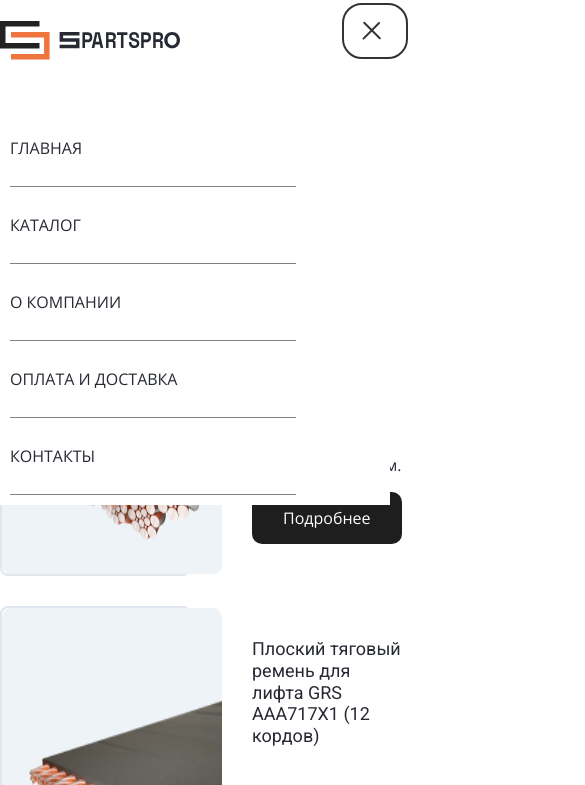
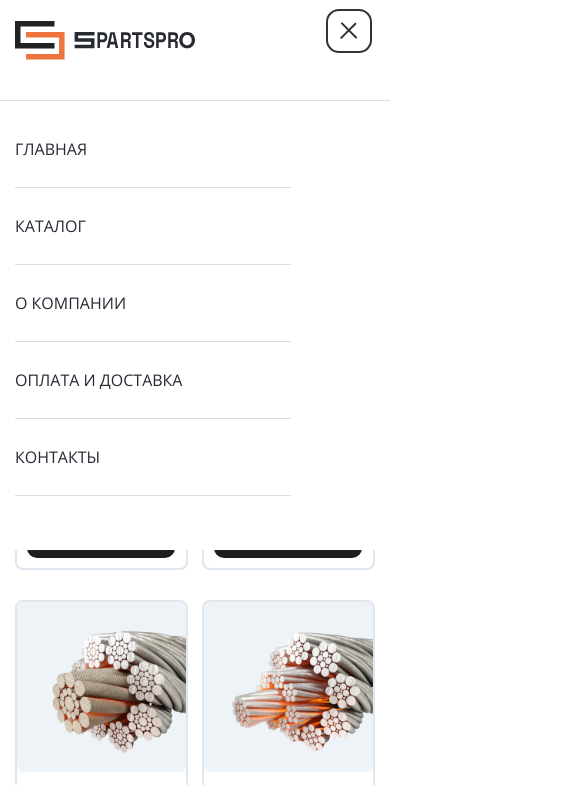
Before and after one commit to AnastasiiaKorch/spartspro, a website: page index.html in a window 390 px wide. Both pictures are taken after a click on the button 375 px from the left and 31 px from the top of the page. Shown: the top 785 px of the page, 585 px wide, since content can reach past the window. Drawn offline with Linux system fonts and the light colour scheme.

Commit message:
add tablet+mobile

```diff
--- a/index.html
+++ b/index.html
@@ -6,7 +6,7 @@
           content="width=device-width, user-scalable=no, initial-scale=1.0, maximum-scale=1.0, minimum-scale=1.0">
     <meta http-equiv="X-UA-Compatible" content="ie=edge">
     <title>Spartspro</title>
-    <link rel="stylesheet" href="css/styles.css">
+    <link rel="stylesheet" href="styles/styles.css">
 </head>
 <body>
     <div class="wrapper">
@@ -54,8 +54,8 @@
                                     <img src="img/available.svg" alt="в наличии">
                                     <p class="recommended-equipment__item-availability">В наличии 50 м.</p>
                                 </div>
-                                <button class="recommended-equipment__item-button">Подробнее</button>
-                            </div>
+                                <button class="recommended-equipment__item-button more-btn">Подробнее</button>
+                                </div>
                         </a>
                     </li>
                     <li class="recommended-equipment__item">
@@ -69,8 +69,8 @@
                                     <img src="img/order.svg" alt="под заказ">
                                     <p class="recommended-equipment__item-availability">Под заказ</p>
                                 </div>
-                                <button class="recommended-equipment__item-button">Подробнее</button>
-                            </div>
+                                <button class="recommended-equipment__item-button more-btn">Подробнее</button>
+                                </div>
                         </a>
                     </li>
                     <li class="recommended-equipment__item">
@@ -82,7 +82,7 @@
                                     <img src="img/available.svg" alt="в наличии">
                                     <p class="recommended-equipment__item-availability">В наличии 50 м.</p>
                                 </div>
-                                <button class="recommended-equipment__item-button">Подробнее</button>
+                                <button class="recommended-equipment__item-button more-btn">Подробнее</button>
                             </div>
                         </a>
                     </li>
@@ -95,7 +95,7 @@
                                     <img src="img/available.svg" alt="в наличии">
                                     <p class="recommended-equipment__item-availability">В наличии 50 м.</p>
                                 </div>
-                                <button class="recommended-equipment__item-button">Подробнее</button>
+                                <button class="recommended-equipment__item-button more-btn">Подробнее</button>
                             </div>
                         </a>
                     </li>
@@ -108,7 +108,7 @@
                                     <img src="img/available.svg" alt="в наличии">
                                     <p class="recommended-equipment__item-availability">В наличии 50 м.</p>
                                 </div>
-                                <button class="recommended-equipment__item-button">Подробнее</button>
+                                <button class="recommended-equipment__item-button more-btn">Подробнее</button>
                             </div>
                         </a>
                     </li>
@@ -121,11 +121,10 @@
                                     <img src="img/available.svg" alt="в наличии">
                                     <p class="recommended-equipment__item-availability">В наличии 50 м.</p>
                                 </div>
-                                <button class="recommended-equipment__item-button">Подробнее</button>
+                                <button class="recommended-equipment__item-button more-btn">Подробнее</button>
                             </div>
                         </a>
                     </li>
-
                 </ul>
                 <div class="recommended-equipment__buttons">
                 <a href="/" class="recommended-equipment__link recommended-equipment__item-button">Перейти в каталог
--- a/js/index.js
+++ b/js/index.js
@@ -1,7 +1,9 @@
 const burger = document.querySelector('.header__burger');
 const nav = document.querySelector('.header__nav');
+const body = document.body;
 
 burger.addEventListener('click', () => {
     nav.classList.toggle('is-open');
-    burger.classList.toggle('is-active'); // Добавляем класс is-active бургеру
+    burger.classList.toggle('is-active');
+    body.classList.toggle('no-scroll');
 });
--- a/css/styles.css
+++ b/styles/styles.css
@@ -1,27 +1,31 @@
-*{
+* {
     margin: 0;
     padding: 0;
     box-sizing: border-box;
 }
 
-@font-face{
+@font-face {
     font-family: 'OpenSans';
     src: url('../fonts/OpenSans.ttf');
 }
+
 :root {
     --secondary-color: #272A33;
     --font-size-base: 16px;
     --border-radius: 5px;
     --hover-color: #EE753E;
+    --border-color: #D5DFE9;
 }
 
-@font-face{
+@font-face {
     font-family: 'Roboto';
     src: url('../fonts/Roboto.ttf');
 }
+
 body {
     color: var(--secondary-color);
 }
+
 a {  text-decoration: none;
     color: var(--secondary-color);
 }
@@ -29,12 +33,15 @@ a {  text-decoration: none;
 li {
     list-style: none;
 }
-
 .wrapper {
     max-width: 1440px;
-    margin: 21px auto;
+    margin: 21px auto 50px auto;
 }
 
+.no-scroll {
+    overflow: hidden;
+    height: 100vh;
+}
 .header__container {
     display: flex;
     justify-content: space-between;
@@ -43,22 +50,23 @@ li {
 .header__burger {
     display: none;
     position: relative;
-    width: 30px;
+    width: 22px;
     height: 20px;
     cursor: pointer;
     background: none;
     padding: 0;
     border: none;
     outline: 2px solid #333;
-    outline-offset: 16px;
-    border-radius: 2px;
+    outline-offset: 10px;
+    border-radius: 1px;
+    margin-right: 15px;
 }
 
 .header__burger span {
     display: block;
     position: absolute;
     height: 2px;
-    width: 80%;
+    width: 100%;
     background: #333;
     border-radius: 2px;
     transition: transform 0.3s ease, opacity 0.3s ease;
@@ -103,43 +111,9 @@ li {
     line-height: 150%;
     margin-right: 84px;
 }
+
 .nav__item:hover {
     color: var(--hover-color);
-}
-
-@media (max-width: 1160px) {
-    .header__nav {
-        display: none;
-        position: absolute;
-        top: 100px;
-        left: 0;
-        width: 100%;
-        padding: 10px;
-        z-index: 10;
-        background-color: white;
-    }
-
-    .header__burger {
-        display: block;
-
-
-    }
-
-    .header__nav.is-open {
-        display: block;
-    }
-    .nav{
-        flex-direction: column;
-    }
-    .nav__item {
-        padding-top: 26px;
-        padding-bottom: 26px;
-        border-bottom: 1px solid grey;
-    }
-
-    .recommended-equipment__list {
-        flex-direction: column;
-    }
 }
 
 .recommended-equipment {
@@ -167,6 +141,7 @@ li {
 
     color: inherit;
 }
+
 .recommended-equipment__item-title {
     font-family: Roboto, sans-serif;
     font-size: 18px;
@@ -183,7 +158,7 @@ li {
     margin-left: 10px;
 }
 
-.recommended-equipment__title{
+.recommended-equipment__title {
     font-family: Roboto, sans-serif;
     text-transform: uppercase;
     font-size: 36px;
@@ -209,12 +184,18 @@ li {
 
 .recommended-equipment__item-content {
     padding: 30px;
+    position: relative;
+}
+
+.recommended-equipment__item-image {
+    width: 220px;
 }
 
 .recommended-equipment__link {
     margin-right: auto;
     margin-left: auto;
 }
+
 .recommended-equipment__buttons {
     text-align: center;
     margin-top: 30px;
@@ -222,6 +203,11 @@ li {
 
 .about-us {
     margin-top: 20px;
+}
+
+.more-btn {
+    position: absolute;
+    bottom: 20px;
 }
 
 .about-us__container {
@@ -240,7 +226,6 @@ li {
 .about-us__images-item {
     grid-row-start: 1;
     grid-column-start: 1;
-
     grid-row-end: 2;
     grid-column-end: 3;
 }
@@ -248,7 +233,6 @@ li {
 .about-us__images-item1 {
     grid-row-start: 2;
     grid-column-start: 1;
-
     grid-row-end: 3;
     grid-column-end: 2;
 }
@@ -288,3 +272,189 @@ li {
 .about-us__item-image {
     width: 24px;
 }
+
+@media(max-width: 1440px){
+    .wrapper {
+        max-width: 1160px;
+    }
+
+    .about-us__images {
+        grid-template-rows: 1fr 1fr 1fr;
+    }
+
+    .recommended-equipment__item-description {
+        margin-top: 17px;
+    }
+}
+
+@media (max-width: 1160px) {
+    .header__nav {
+        display: none;
+        position: absolute;
+        top: 100px;
+        left: 0;
+        width: 100%;
+        padding: 10px;
+        z-index: 10;
+        background-color: white;
+    }
+
+    .header__burger {
+        display: block;
+    }
+
+    .header__nav.is-open {
+        display: block;
+        height: 450px;
+        border-top: 1px solid var(--border-color);
+    }
+
+    .nav {
+        flex-direction: column;
+        max-width: 768px;
+        margin: 0 auto;
+    }
+
+    .nav__item {
+        padding-top: 26px;
+        padding-bottom: 26px;
+        border-bottom: 1px solid var(--border-color);
+    }
+
+    .recommended-equipment__list {
+        flex-direction: column;
+    }
+
+    .wrapper {
+        max-width: 768px;
+    }
+
+    .recommended-equipment__item {
+        width: unset;
+        height: 220px;
+    }
+
+    .recommended-equipment {
+        margin-top: 74px;
+    }
+
+    .recommended-equipment__title {
+        font-size: 30px;
+    }
+
+    .recommended-equipment__item-button {
+        font-size: 18px;
+        padding: 8px 30px 12px 30px;
+    }
+
+    .recommended-equipment__item-content {
+        padding-right: 200px;
+    }
+
+    .about-us__container {
+        flex-direction: column;
+    }
+
+    .about-us {
+        margin-top: 58px;
+    }
+
+    .about-us__images {
+        margin-right: unset;
+        grid-template-rows: 1fr;
+    }
+
+    .about-us__images-item {
+        width: 100%;
+    }
+
+    .about-us__images-item2 {
+        width: 100%;
+    }
+
+    .about-us__images-item1 {
+        width: 100%;
+    }
+
+    .about-us__text {
+        margin-top: 36px;
+    }
+
+}
+
+@media (max-width: 768px) {
+    .wrapper {
+        max-width: 576px;
+    }
+
+    .recommended-equipment__title {
+        font-size: 20px;
+    }
+
+    .recommended-equipment__item {
+        width: 100%;
+        height: 220px;
+    }
+
+    .recommended-equipment__item-content {
+        padding-right: 10px;
+    }
+
+    .nav {
+        max-width: 576px;
+    }
+}
+
+@media (max-width: 578px) {
+    .wrapper, .nav {
+        max-width: 360px;
+    }
+
+    .recommended-equipment__item {
+        width:48%;
+        height: 373px;
+        position: relative;
+    }
+
+    .recommended-equipment__item-image {
+        width: 100%;
+        height: 170px;
+    }
+
+    .recommended-equipment__item-link {
+        flex-direction: column;
+
+    }
+
+    .recommended-equipment__item-content {
+        padding: 16px 10px;
+        position: static;
+    }
+
+    .recommended-equipment__item-title, .recommended-equipment__item-button {
+        font-size: 16px;
+    }
+
+    .recommended-equipment__item-availability {
+        font-size: 14px;
+
+    }
+
+    .recommended-equipment__list {
+        flex-direction: unset;
+    }
+
+    .recommended-equipment__item-description {
+        margin-top: unset;
+    }
+
+    .more-btn {
+        position: absolute;
+        bottom: 10px;
+    }
+
+    .recommended-equipment__item-description {
+        position: absolute;
+        bottom: 60px;
+    }
+}
```
